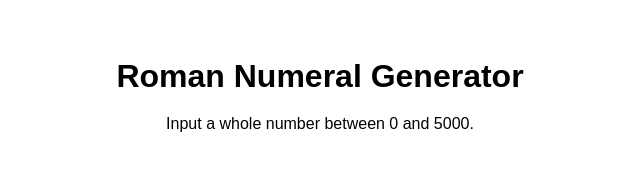
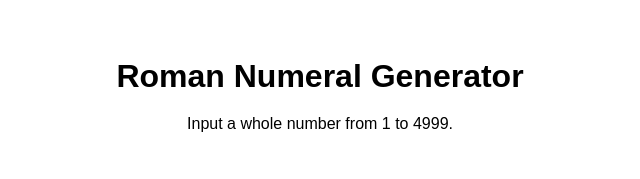
Before and after one commit to ysa-v/Roman-Numeral-Generator, an Angular app: page / in a window 1280 px wide. Shown: the top 179 px of the page, without its empty margins (320-960 px from the left). Built offline with nearby package versions, Linux system fonts and the light colour scheme.

Commit message:
Updated README and HTML instruction

```diff
--- a/src/app/app.component.html
+++ b/src/app/app.component.html
@@ -2,6 +2,6 @@
   <h1>
     Roman Numeral Generator
   </h1>
-  <p>Input a whole number between 0 and 5000.</p>
+  <p>Input a whole number from 1 to 4999.</p>
   <app-converter></app-converter>
 </div>
```
Also changed, not shown: 1 other file (tests, documents, lock files or other folders).
